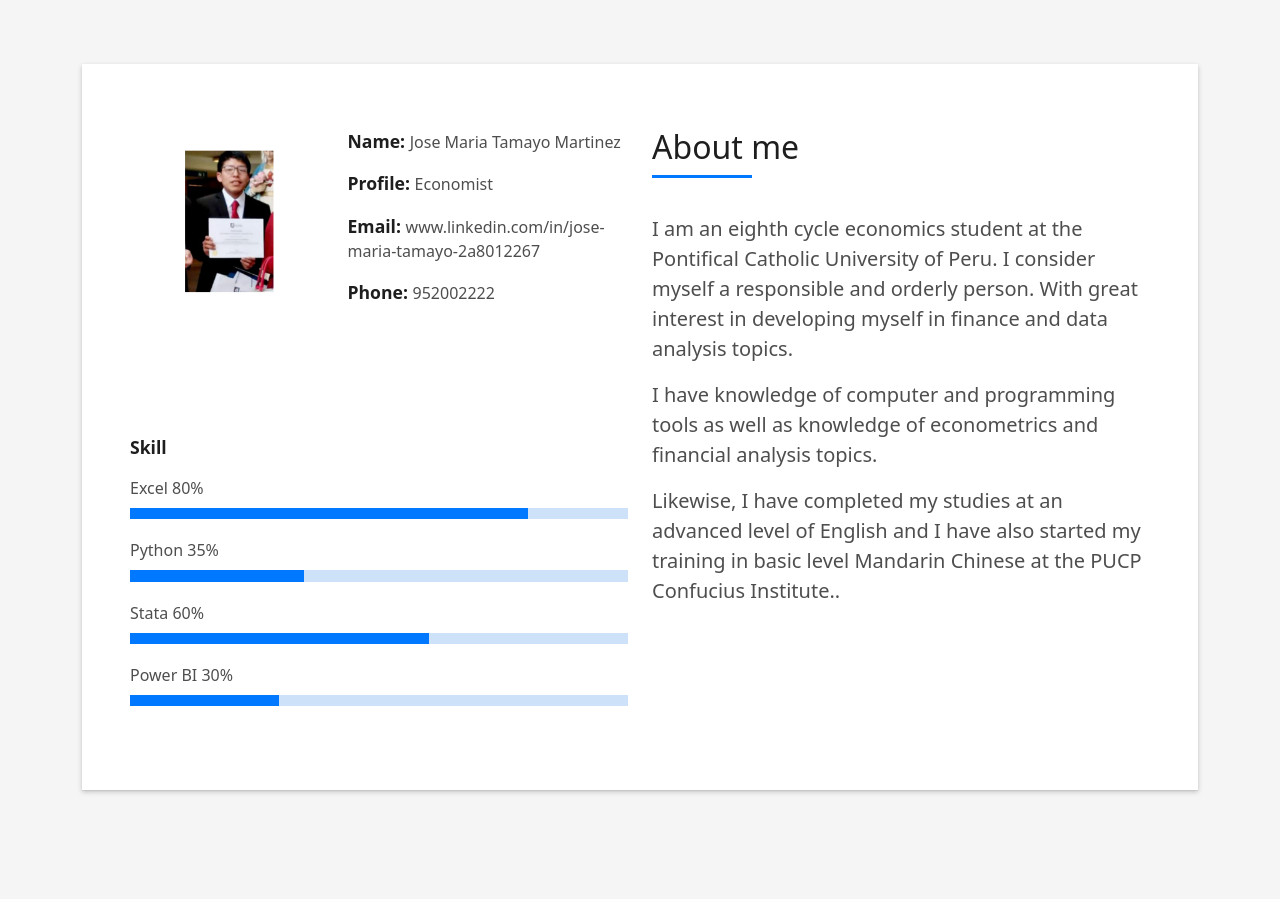
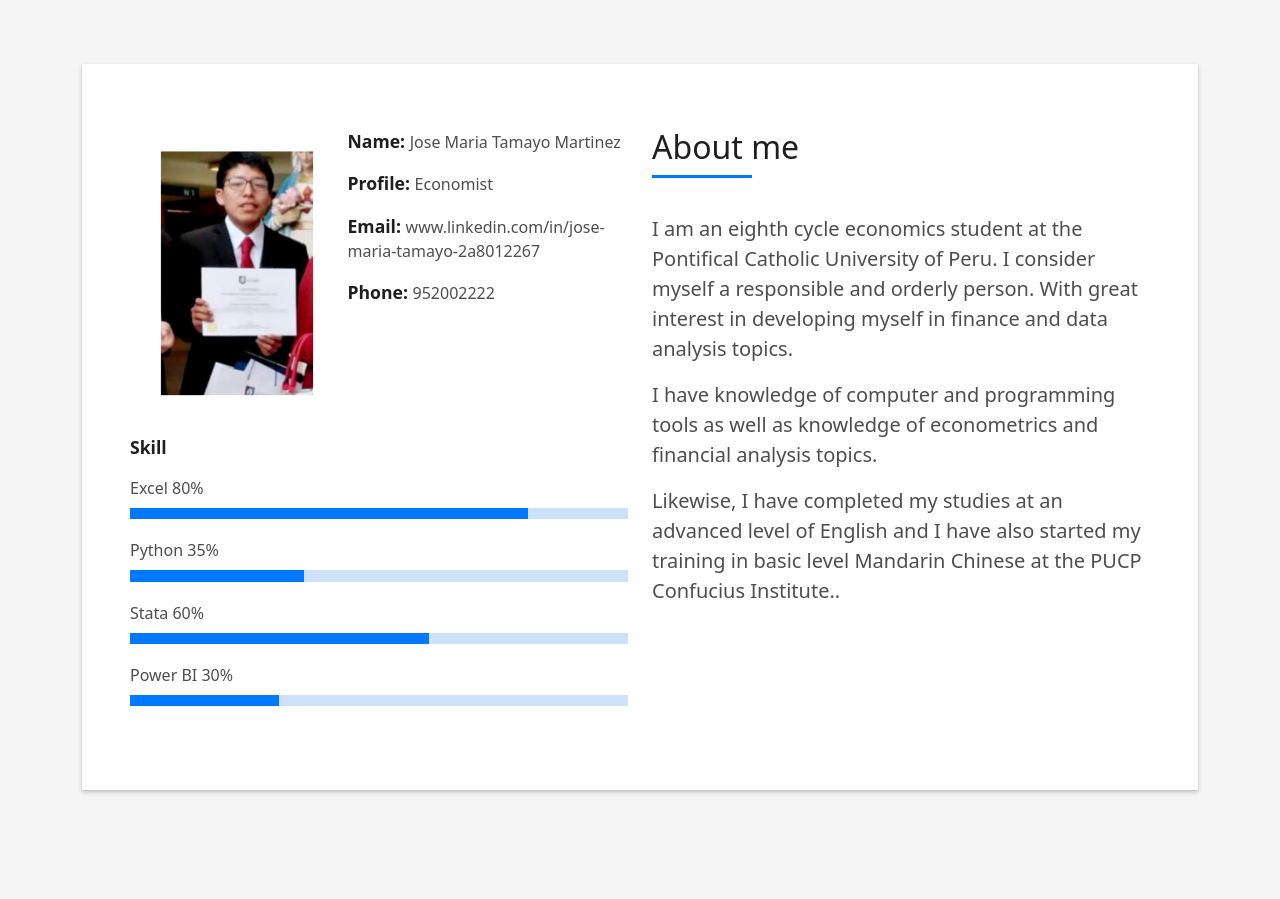
Before and after one commit to JOSETAMAYO28/CV3, a plain HTML site: page index.html in a window 1280 px wide. Shown: the part 800-1699 px from the top of the page. Drawn offline with Linux system fonts and the light colour scheme.

Commit message:
Update index.html

```diff
--- a/index.html
+++ b/index.html
@@ -99,7 +99,7 @@
                   <div class="row">
                     <div class="col-sm-6 col-md-5">
                       <div class="about-img">
-                        <img src="foto2.jpg" class="img-fluid rounded b-shadow-a" alt="">
+                        <img src="foto3.jpg" class="img-fluid rounded b-shadow-a" alt="">
                       </div>
                     </div>
                     <div class="col-sm-6 col-md-7">
```
